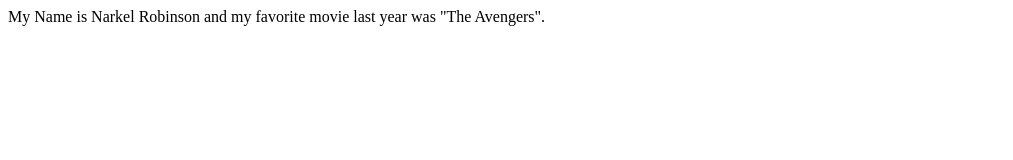
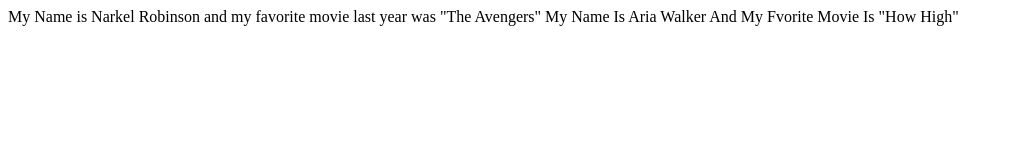
Before and after one commit to nArkel/basic_git, a plain HTML site: page index.html in a window 1280 px wide. Shown: the whole page, without its empty margins (0-1013 px from the left). Drawn offline with Linux system fonts and the light colour scheme.

Commit message:
added my stuff

```diff
--- a/index.html
+++ b/index.html
@@ -4,6 +4,7 @@
 	<title></title>
 </head>
 <body>
-My Name is Narkel Robinson and my favorite movie last year was "The Avengers".
+My Name is Narkel Robinson and my favorite movie last year was "The Avengers"
+My Name Is Aria Walker And My Fvorite Movie Is "How High"
 </body>
 </html>
```
